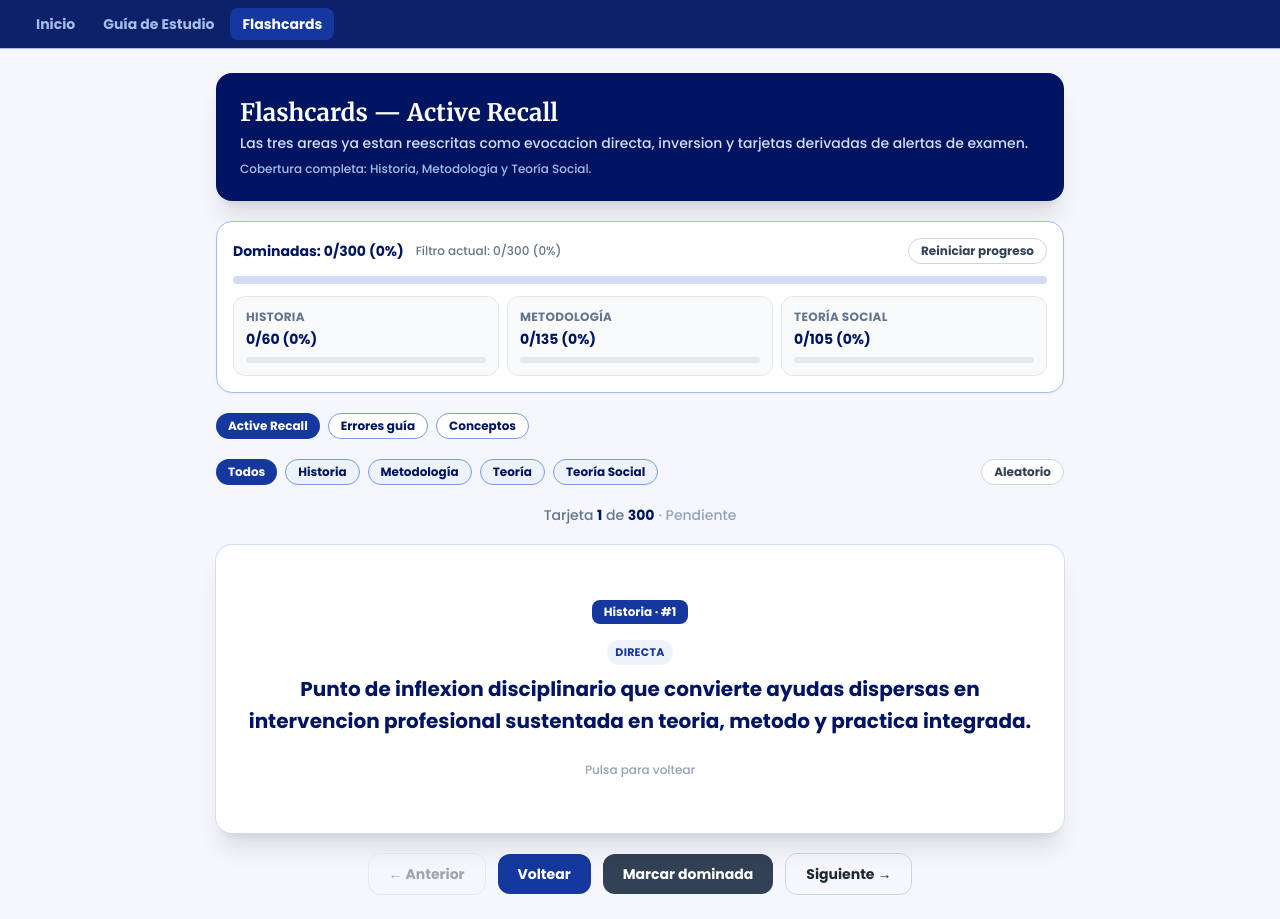
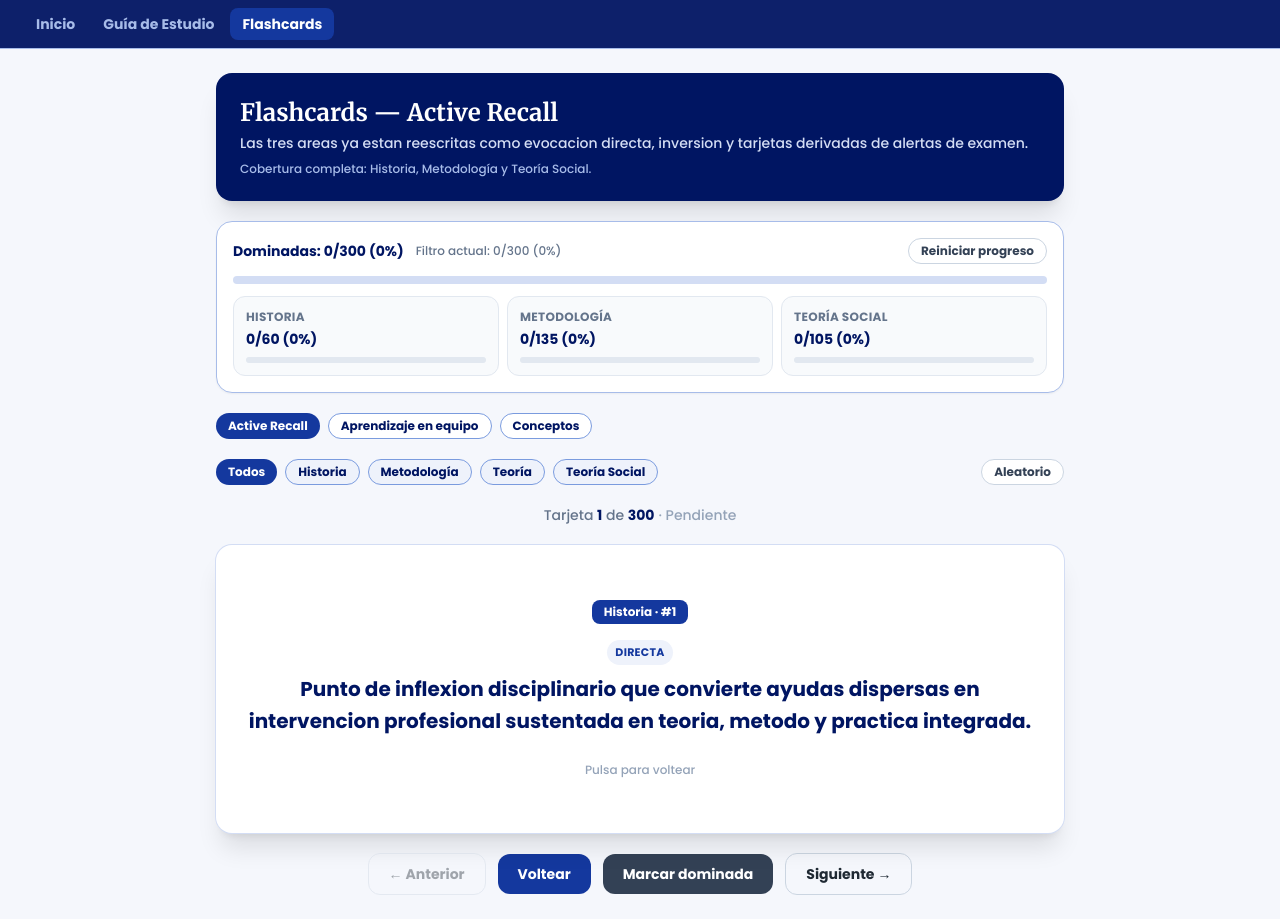
Before and after one commit to David2000-mp/Examen-de-Simulaci-n-UNAM, a React (Vite) app: page /flashcards in a window 1280 px wide. Built offline with nearby package versions, Linux system fonts and the light colour scheme.

Commit message:
Rename personalized flashcards mode to Aprendizaje en equipo

```diff
--- a/src/pages/Flashcards.jsx
+++ b/src/pages/Flashcards.jsx
@@ -7,7 +7,7 @@ const AXES = ["Todos", "Historia", "Metodología", "Teoría", "Teoría Social"];
 const ACTIVE_RECALL_STORAGE_KEY = "flashcards:active-recall:mastered:v1";
 const MODES = [
   { id: "active-recall", label: "Active Recall" },
-  { id: "personalizadas", label: "Errores guía" },
+  { id: "personalizadas", label: "Aprendizaje en equipo" },
   { id: "conceptos", label: "Conceptos" }
 ];
 
@@ -224,7 +224,7 @@ export default function Flashcards() {
     <main className="container-shell space-y-5">
       <header className="motion-rise motion-stagger rounded-2xl bg-brand-900 p-6 text-white shadow-xl" style={{ "--motion-index": 0 }}>
         <h1 className="font-serif text-2xl">
-          Flashcards — {studyMode === "active-recall" ? "Active Recall" : studyMode === "personalizadas" ? "Errores personalizados" : "100 Conceptos"}
+          Flashcards — {studyMode === "active-recall" ? "Active Recall" : studyMode === "personalizadas" ? "Aprendizaje en equipo" : "100 Conceptos"}
         </h1>
         <p className="mt-1 text-sm text-brand-100">
           {studyMode === "active-recall"
```
